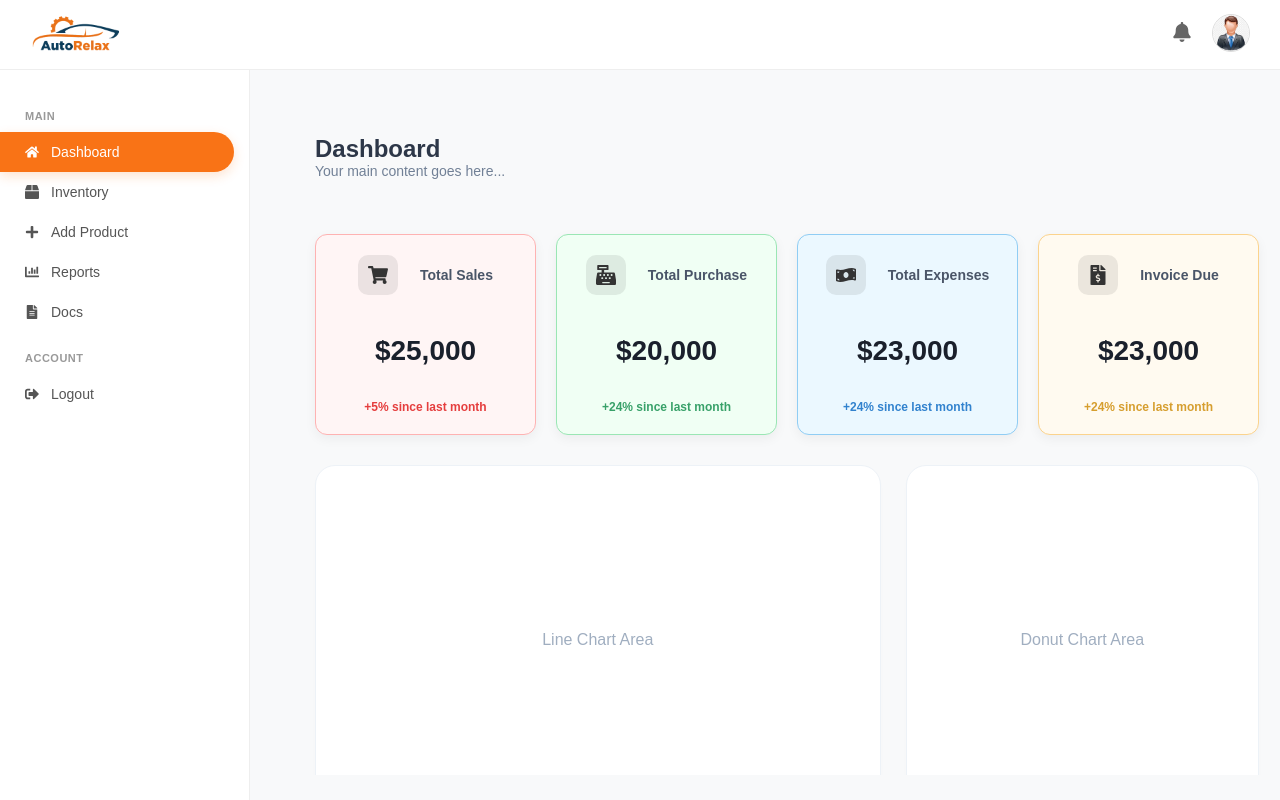
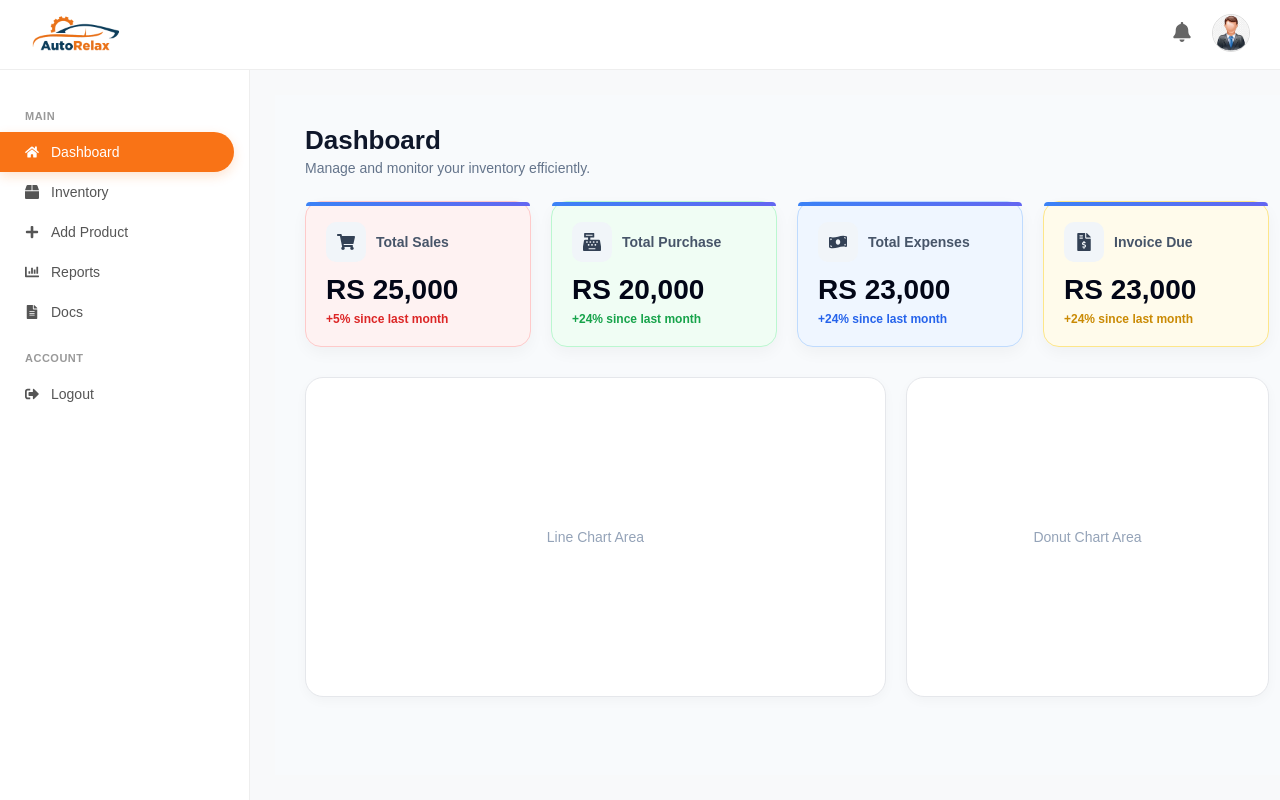
Before and after one commit to AbdulMueez1387/Autorelax-Dashboard, a React (Vite) app in the folder autorelax-dashboard/: page /dashboard in a window 1280 px wide. Built offline with nearby package versions, Linux system fonts and the light colour scheme.

Commit message:
small update

```diff
--- a/autorelax-dashboard/package.json
+++ b/autorelax-dashboard/package.json
@@ -11,9 +11,11 @@
   },
   "dependencies": {
     "react": "^19.2.0",
+    "react-countup": "^6.5.3",
     "react-dom": "^19.2.0",
     "react-icons": "^5.6.0",
-    "react-router-dom": "^7.13.2"
+    "react-router-dom": "^7.13.2",
+    "recharts": "^3.8.1"
   },
   "devDependencies": {
     "@eslint/js": "^9.39.1",
--- a/autorelax-dashboard/src/components/MainContent.css
+++ b/autorelax-dashboard/src/components/MainContent.css
@@ -1,108 +1,184 @@
-.main-content {
+/* ====== BASE ====== */
+.dashboard-main-content {
   flex: 1;
-  background-color: #f8f9fa; /* Professional dashboard background */
-  padding: 40px;
+  background: #f8fafc;
+  padding: 30px;
   overflow-y: auto;
   display: flex;
   flex-direction: column;
 }
 
-.header-text h2 {
-  font-size: 24px;
-  font-weight: 700;
-  margin: 0;
-  color: #2d3748;
+/* ====== HEADER ====== */
+.dashboard-header h2 {
+  font-size: 26px;
+  font-weight: 800;
+  color: #0f172a;
+  margin-bottom: 4px;
 }
 
-.header-text p {
-  color: #718096;
+.dashboard-header p {
   font-size: 14px;
+  color: #64748b;
+  margin-bottom: 25px;
+}
+
+/* ====== GRID ====== */
+.dashboard-stats-grid {
+  display: grid;
+  grid-template-columns: repeat(4, 1fr);
+  gap: 20px;
   margin-bottom: 30px;
 }
 
-/* CARDS LAYOUT - Ye sab se important hai */
-.stats-grid {
-  display: grid;
-  grid-template-columns: repeat(4, 1fr); /* 4 barabar columns banaye ga */
-  gap: 20px;
-  width: 100%;
-  margin-bottom: 30px;
+/* ====== CARD ====== */
+.dashboard-card {
+  background: #ffffff;
+  padding: 20px;
+  border-radius: 16px;
+  border: 1px solid #e5e7eb;
+  box-shadow: 0 6px 16px rgba(0, 0, 0, 0.04);
+  transition: all 0.25s ease;
+  position: relative;
 }
 
-/* STAT CARD STYLING */
-.stat-card {
-  background: white;
-  padding: 24px;
-  border-radius: 16px;
-  border: 1px solid rgba(0, 0, 0, 0.05);
-  box-shadow: 0 4px 6px -1px rgba(0, 0, 0, 0.05);
+.dashboard-card::before {
+  content: "";
+  position: absolute;
+  top: 0;
+  left: 0;
+  height: 4px;
+  width: 100%;
+  border-radius: 16px 16px 0 0;
+  background: linear-gradient(90deg, #3b82f6, #6366f1);
 }
 
-.card-top {
+.dashboard-card:hover {
+  transform: translateY(-4px);
+  box-shadow: 0 12px 28px rgba(0, 0, 0, 0.08);
+}
+
+/* ====== CARD TOP ====== */
+.dashboard-card-top {
   display: flex;
   align-items: center;
-  gap: 12px;
-  margin-bottom: 15px;
-  color: #4a5568;
+  gap: 10px;
+  color: #475569;
   font-size: 14px;
   font-weight: 600;
+  margin-bottom: 12px;
 }
 
-.icon-placeholder {
+/* ====== ICON ====== */
+.dashboard-icon {
   width: 40px;
   height: 40px;
   border-radius: 10px;
-  background: rgba(0, 0, 0, 0.08);
+  background: #f1f5f9;
   display: flex;
   align-items: center;
   justify-content: center;
-  font-size: 20px;
-  color:#333;
-  margin-right: 10px;
+  font-size: 18px;
+  color: #334155;
 }
 
-.stat-card h3 {
+/* ====== VALUE ====== */
+.dashboard-card h3 {
   font-size: 28px;
   font-weight: 800;
-  margin: 0;
-  color: #1a202c;
+  color: #020617;
 }
 
-.update {
+/* ====== UPDATE ====== */
+.dashboard-update {
   font-size: 12px;
   font-weight: 600;
-  margin-top: 8px;
+  margin-top: 6px;
 }
 
+/* ====== COLOR THEMES ====== */
+.dashboard-card.red {
+  background: #fef2f2;
+  border-color: #fecaca;
+}
+.dashboard-card.red .dashboard-update {
+  color: #dc2626;
+}
 
-.stat-card.red { background-color: #fff5f5; border-color: #feb2b2; }
-.stat-card.red .update { color: #e53e3e; }
+.dashboard-card.green {
+  background: #f0fdf4;
+  border-color: #bbf7d0;
+}
+.dashboard-card.green .dashboard-update {
+  color: #16a34a;
+}
 
-.stat-card.green { background-color: #f0fff4; border-color: #9ae6b4; }
-.stat-card.green .update { color: #38a169; }
+.dashboard-card.blue {
+  background: #eff6ff;
+  border-color: #bfdbfe;
+}
+.dashboard-card.blue .dashboard-update {
+  color: #2563eb;
+}
 
-.stat-card.blue { background-color: #ebf8ff; border-color: #90cdf4; }
-.stat-card.blue .update { color: #3182ce; }
+.dashboard-card.yellow {
+  background: #fffbeb;
+  border-color: #fde68a;
+}
+.dashboard-card.yellow .dashboard-update {
+  color: #ca8a04;
+}
 
-.stat-card.yellow { background-color: #fffaf0; border-color: #fbd38d; }
-.stat-card.yellow .update { color: #d69e2e; }
-
-
-.charts-area {
+/* ====== CHART AREA ====== */
+.dashboard-charts {
   display: grid;
   grid-template-columns: 1.6fr 1fr;
-  gap: 25px;
+  gap: 20px;
 }
 
-.chart-box {
-  background: white;
-  border: 1px solid #edf2f7;
-  border-radius: 20px;
-  min-height: 350px;
+/* ====== CHART BOX ====== */
+.dashboard-chart-box {
+  background: #ffffff;
+  border-radius: 18px;
+  border: 1px solid #e5e7eb;
+  min-height: 320px;
   display: flex;
   align-items: center;
   justify-content: center;
-  color: #a0aec0;
+  color: #94a3b8;
+  font-size: 14px;
   font-weight: 500;
-  box-shadow: 0 4px 6px -1px rgba(0, 0, 0, 0.02);
+  box-shadow: 0 4px 12px rgba(0, 0, 0, 0.03);
 }
+
+/* ====== RESPONSIVE ====== */
+@media (max-width: 1024px) {
+  .dashboard-stats-grid {
+    grid-template-columns: repeat(2, 1fr);
+  }
+
+  .dashboard-charts {
+    grid-template-columns: 1fr;
+  }
+}
+
+@media (max-width: 640px) {
+  .dashboard-main-content {
+    padding: 20px;
+  }
+
+  .dashboard-stats-grid {
+    grid-template-columns: 1fr;
+  }
+
+  .dashboard-header h2 {
+    font-size: 22px;
+  }
+
+  .dashboard-card {
+    padding: 18px;
+  }
+
+  .dashboard-card h3 {
+    font-size: 24px;
+  }
+}
--- a/autorelax-dashboard/src/components/MainContent.jsx
+++ b/autorelax-dashboard/src/components/MainContent.jsx
@@ -5,32 +5,33 @@ import {
   FaMoneyBillWave,
   FaFileInvoiceDollar,
 } from "react-icons/fa";
+
 const MainContent = () => {
   const cards = [
     {
       label: "Total Sales",
-      val: "$25,000",
+      val: "RS 25,000",
       update: "+5% since last month",
       cls: "red",
       icon: <FaShoppingCart />,
     },
     {
       label: "Total Purchase",
-      val: "$20,000",
+      val: "RS 20,000",
       update: "+24% since last month",
       cls: "green",
       icon: <FaCashRegister />,
     },
     {
       label: "Total Expenses",
-      val: "$23,000",
+      val: "RS 23,000",
       update: "+24% since last month",
       cls: "blue",
       icon: <FaMoneyBillWave />,
     },
     {
       label: "Invoice Due",
-      val: "$23,000",
+      val: "RS 23,000",
       update: "+24% since last month",
       cls: "yellow",
       icon: <FaFileInvoiceDollar />,
@@ -38,28 +39,28 @@ const MainContent = () => {
   ];
 
   return (
-    <main className="main-content">
-      <div className="header-text">
+    <main className="dashboard-main-content">
+      <div className="dashboard-header">
         <h2>Dashboard</h2>
-        <p>Your main content goes here...</p>
+        <p>Manage and monitor your inventory efficiently.</p>
       </div>
 
-      <div className="stats-grid">
+      <div className="dashboard-stats-grid">
         {cards.map((c, i) => (
-          <div key={i} className={`stat-card ${c.cls}`}>
-            <div className="card-top">
-              <div className="icon-placeholder">{c.icon}</div>
+          <div key={i} className={`dashboard-card ${c.cls}`}>
+            <div className="dashboard-card-top">
+              <div className="dashboard-icon">{c.icon}</div>
               <span>{c.label}</span>
             </div>
             <h3>{c.val}</h3>
-            <p className="update">{c.update}</p>
+            <p className="dashboard-update">{c.update}</p>
           </div>
         ))}
       </div>
 
-      <div className="charts-area">
-        <div className="chart-box main-chart">Line Chart Area</div>
-        <div className="chart-box side-chart">Donut Chart Area</div>
+      <div className="dashboard-charts">
+        <div className="dashboard-chart-box">Line Chart Area</div>
+        <div className="dashboard-chart-box">Donut Chart Area</div>
       </div>
     </main>
   );
```
Also changed, not shown: 1 other file (tests, documents, lock files or other folders).
